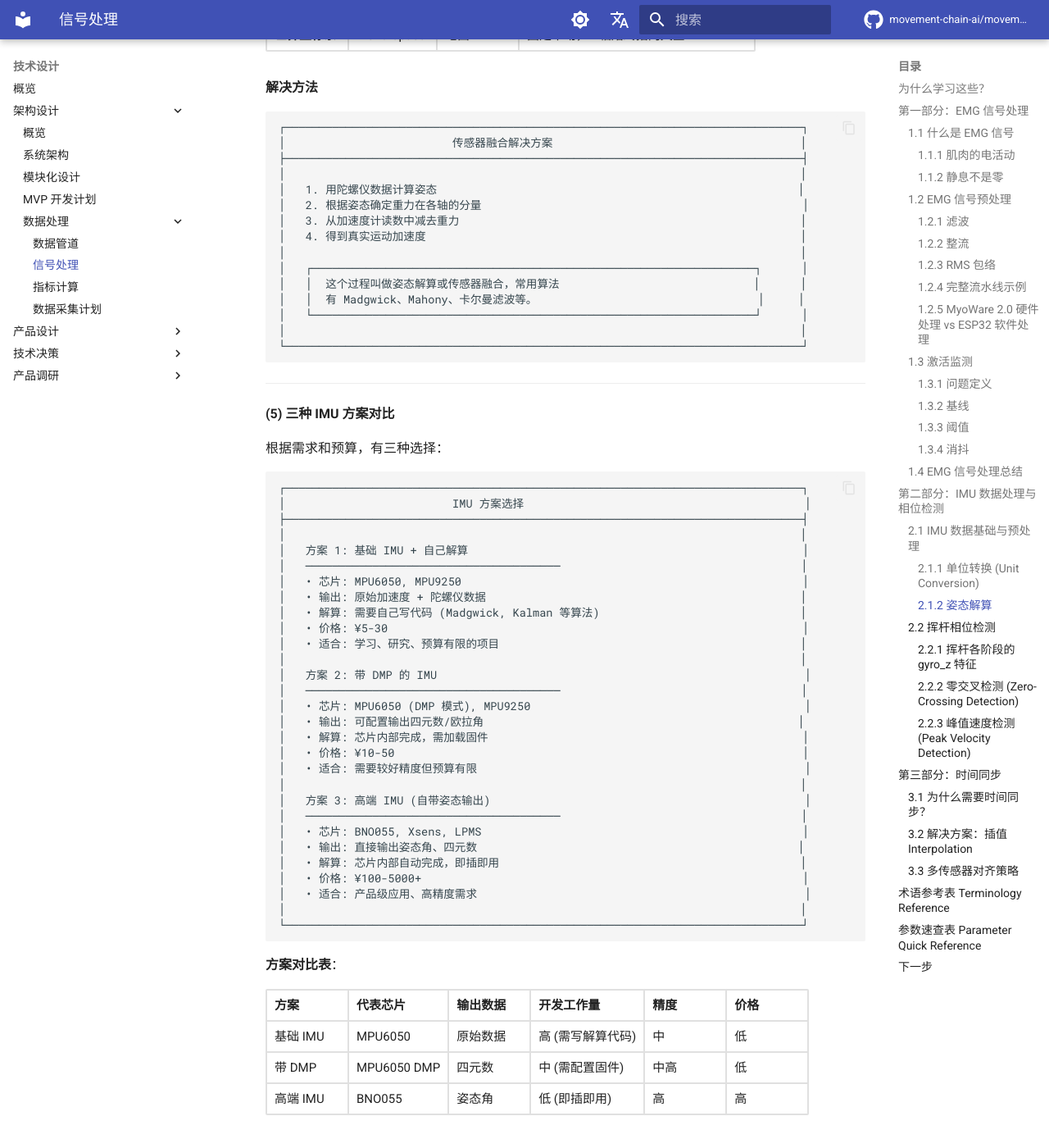
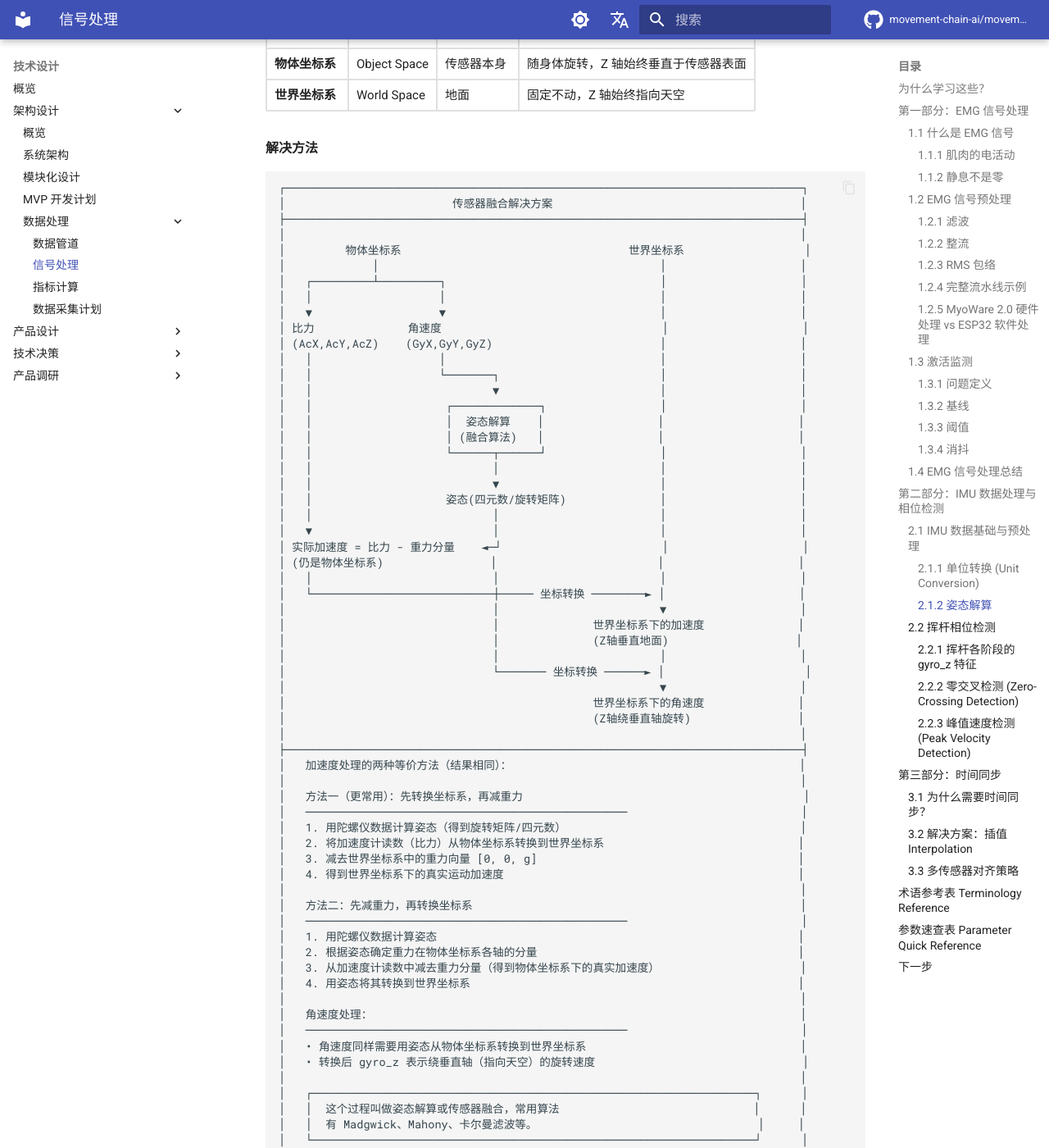
Before and after one commit to movement-chain-ai/movement-chain-docs, an MkDocs documentation site: the page built from docs/zh/design/architecture/data-processing/signal-processing.md, in a window 1280 px wide and 1400 px high, scrolled down 25381 px. Shown: the whole window at 82% size. Built offline with MkDocs 1.6.1 and Material for MkDocs 9.7.7, drawn with Linux system fonts in a browser that asks for light colours; comment, search, counter and statistics services are not loaded; the version menu is left out; some of the changed text lies outside the part shown.

Commit message:
docs: 完善加速度正负含义说明和传感器融合流程图
- 添加加速度正负值的含义说明和举例
- 更新传感器融合解决方案流程图，包含加速度和角速度两条数据流
- 添加两种等价的加速度处理方法说明
- 补充角速度坐标转换说明

Co-Authored-By: Claude Opus 4.5 <noreply@anthropic.com>

````diff
--- a/docs/zh/design/architecture/data-processing/signal-processing.md
+++ b/docs/zh/design/architecture/data-processing/signal-processing.md
@@ -1072,6 +1072,17 @@ gyro_dps = raw_gyro / 131.0     # LSB → °/s (degrees per second)
 │   └─ Δt  时间间隔(s)
 │
 └─ g 是重力加速度单位，表示地球表面的标准重力加速度 ─── 1g ≈ 9.8 m/s²
+│
+└─ 加速度的正负含义：
+            ├─ 正值: 速度向正方向变化
+            └─ 负值: 速度向负方向变化
+
+└─ 举例说明（假设以向右为正方向）：
+            ├─ 向右加速: 运动方向 →, 加速度 +, 速度增大
+            ├─ 向右减速: 运动方向 →, 加速度 -, 速度减小
+            ├─ 向左加速: 运动方向 ←, 加速度 -, 速度增大（负方向）
+            └─ 向左减速: 运动方向 ←, 加速度 +, 速度减小（负方向）
+
 ```
 
 **关键概念：比力 (Specific Force)**
@@ -1214,10 +1220,59 @@ IMU 加速度计测量的是**比力 (Specific Force)**，或者理解为：传
 │                         传感器融合解决方案                                     │
 ├─────────────────────────────────────────────────────────────────────────────┤
 │                                                                             │
+│         物体坐标系                                  世界坐标系                  │
+│             │                                          │                    │
+│   ┌─────────┴─────────┐                                │                    │
+│   │                   │                                │                    │
+│   ▼                   ▼                                │                    │
+│ 比力              角速度                                 │                    │
+│ (AcX,AcY,AcZ)    (GyX,GyY,GyZ)                         │                    │
+│   │                   │                                │                    │
+│   │                   └───────┐                        │                    │
+│   │                           ▼                        │                    │
+│   │                    ┌─────────────┐                 │                    │
+│   │                    │  姿态解算    │                 │                    │
+│   │                    │ (融合算法)   │                 │                    │
+│   │                    └──────┬──────┘                 │                    │
+│   │                           │                        │                    │
+│   │                           ▼                        │                    │
+│   │                    姿态(四元数/旋转矩阵)              │                    │
+│   │                           │                        │                    │
+│   ▼                           │                        │                    │
+│ 实际加速度 = 比力 - 重力分量    ◄─┘                        │                    │
+│ (仍是物体坐标系)                │                        │                    │
+│   │                           │                        │                    │
+│   └───────────────────────────┼───── 坐标转换 ────────► │                    │
+│                               │                        ▼                    │
+│                               │              世界坐标系下的加速度              │
+│                               │              (Z轴垂直地面)                   │
+│                               │                        │                    │
+│                               └─────── 坐标转换 ──────► │                     │
+│                                                        ▼                    │
+│                                              世界坐标系下的角速度              │
+│                                              (Z轴绕垂直轴旋转)                │
+│                                                                             │
+├─────────────────────────────────────────────────────────────────────────────┤
+│   加速度处理的两种等价方法（结果相同）：                                           │
+│                                                                             │
+│   方法一（更常用）：先转换坐标系，再减重力                                          │
+│   ────────────────────────────────────────────────                          │
+│   1. 用陀螺仪数据计算姿态（得到旋转矩阵/四元数）                                   │
+│   2. 将加速度计读数（比力）从物体坐标系转换到世界坐标系                             │
+│   3. 减去世界坐标系中的重力向量 [0, 0, g]                                       │
+│   4. 得到世界坐标系下的真实运动加速度                                            │
+│                                                                             │
+│   方法二：先减重力，再转换坐标系                                                 │
+│   ────────────────────────────────────────────────                          │
 │   1. 用陀螺仪数据计算姿态                                                      │
-│   2. 根据姿态确定重力在各轴的分量                                                │
-│   3. 从加速度计读数中减去重力                                                   │
-│   4. 得到真实运动加速度                                                        │
+│   2. 根据姿态确定重力在物体坐标系各轴的分量                                       │
+│   3. 从加速度计读数中减去重力分量（得到物体坐标系下的真实加速度）                     │
+│   4. 用姿态将其转换到世界坐标系                                                 │
+│                                                                             │
+│   角速度处理：                                                                │
+│   ────────────────────────────────────────────────                          │
+│   • 角速度同样需要用姿态从物体坐标系转换到世界坐标系                                │
+│   • 转换后 gyro_z 表示绕垂直轴（指向天空）的旋转速度                               │
 │                                                                             │
 │   ┌──────────────────────────────────────────────────────────────────┐      │
 │   │  这个过程叫做姿态解算或传感器融合，常用算法                             │      │
@@ -1293,7 +1348,7 @@ IMU 加速度计测量的是**比力 (Specific Force)**，或者理解为：传
 │          ▼                   ▼                                              │
 │   ┌─────────────────────────────────────┐                                   │
 │   │         传感器融合算法                 │                                   │
-│   │  (Madgwick / Mahony / Kalman)        │                                  │
+│   │  (Madgwick / Mahony / Kalman)       │                                   │
 │   └──────────────┬──────────────────────┘                                   │
 │                  │                                                          │
 │                  ▼                                                          │
````
Also changed, not shown: other parts of docs/zh/design/architecture/data-processing/signal-processing.md (+1 -6 lines).
